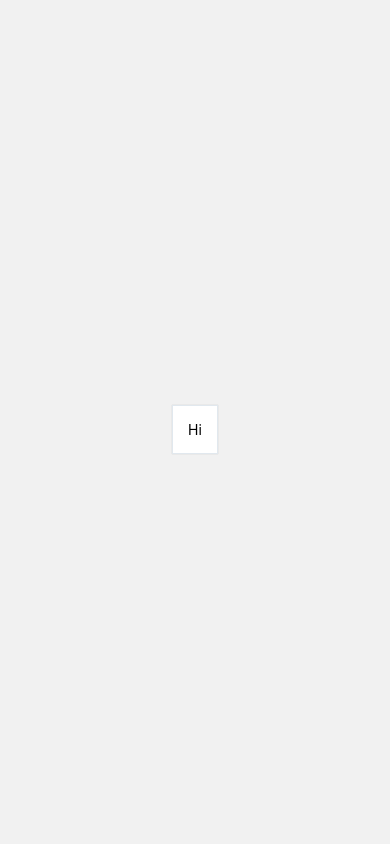
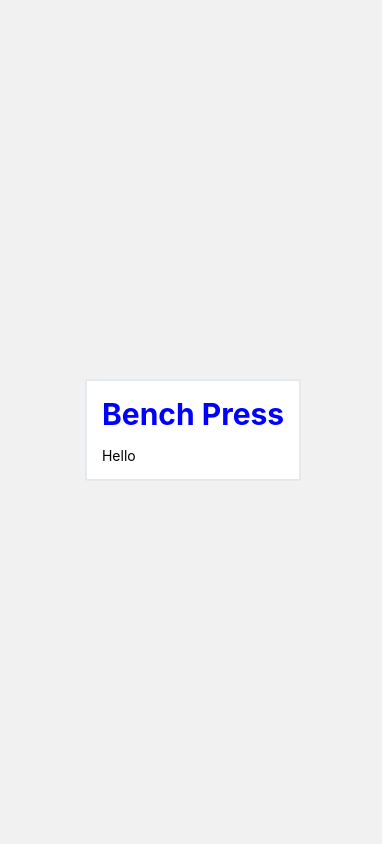
Before and after one commit to TrevorGarnett/PumpPal, a React Native app: screen / in a window 390 px wide. Built offline with nearby package versions, Linux system fonts and the light colour scheme.

Commit message:
Edited the UI a little bit.

```diff
--- a/App.js
+++ b/App.js
@@ -1,28 +1,20 @@
 // import { StatusBar } from 'expo-status-bar';
-import { StyleSheet, Text, View } from 'react-native';
+import { Text, View } from 'react-native';
 // import LineChart from './CustomLineChart';
 import CardView from './Cardveiw';
+import styles from './styles.js';
 
 const yAxis = [[1, 2, 3, 4, 5], [5, 4, 3, 2, 1]]; // Two lines
 const xAxis = ["Jan", "Feb", "Mar", "Apr", "May"];
 
 export default function App() {
   return (
-    <View style={styles.container}>
-      <CardView title="Title" />
+    <View style={[styles.container, styles.fullWidth]}>
+      <CardView title="Bench Press" />
       {/* <LineChart xValues={["a", "b", "c"]} yValues={[[1, 2, 3], [2, 1, 3]]} />
       <LineChart xValues={xAxis} yValues={yAxis} />
       <Text>Open up App.js to start working on your app!</Text>
       <StatusBar style="auto" /> */}
-    </View>
+    </View >
   );
 }
-
-const styles = StyleSheet.create({
-  container: {
-    flex: 1,
-    backgroundColor: '#f1f1f1',
-    alignItems: 'center',
-    justifyContent: 'center',
-  },
-});
--- a/Cardveiw.js
+++ b/Cardveiw.js
@@ -1,10 +1,12 @@
-import { StyleSheet, Text, View } from 'react-native';
-import { Card } from 'react-native-elements';
+import { Text, View } from 'react-native';
+import { Card } from '@rneui/themed';
+import styles from './styles.js';
 
 export default function CardView({ title = "", children }) {
     return (
-        <Card title="Title">
-            <Text>Hi</Text>
-        </Card>
+        <Card style={styles.fullWidth}>
+            <Card.Title style={styles.cardTitle}>{title}</Card.Title>
+            <Text>Hello</Text>
+        </Card >
     );
 }
--- a/package.json
+++ b/package.json
@@ -9,6 +9,7 @@
     "web": "expo start --web"
   },
   "dependencies": {
+    "@rneui/base": "^4.0.0-rc.8",
     "@rneui/themed": "^4.0.0-rc.8",
     "expo": "~50.0.14",
     "expo-status-bar": "~1.11.1",
--- /dev/null
+++ b/styles.js
@@ -0,0 +1,20 @@
+import { StyleSheet } from 'react-native';
+
+export default StyleSheet.create({
+    cardTitle: {
+        fontSize: 30,
+        color: 'blue',
+    },
+    fullWidth: {
+        width: "98%",
+        paddingLeft: "1%"
+    },
+    container: {
+        flex: 1,
+        backgroundColor: '#f1f1f1',
+        alignItems: 'center',
+        justifyContent: 'center',
+        width: "98%"
+    },
+    // Add more styles as needed
+});
```
Also changed, not shown: 1 other file (tests, documents, lock files or other folders).
